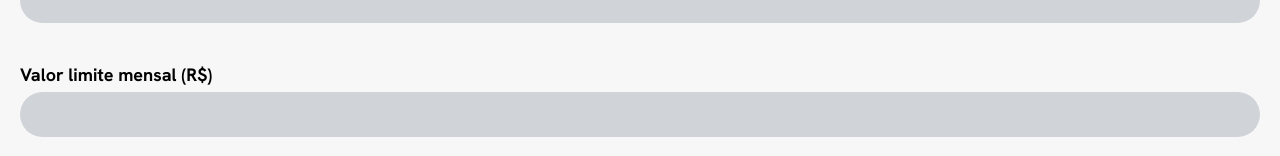
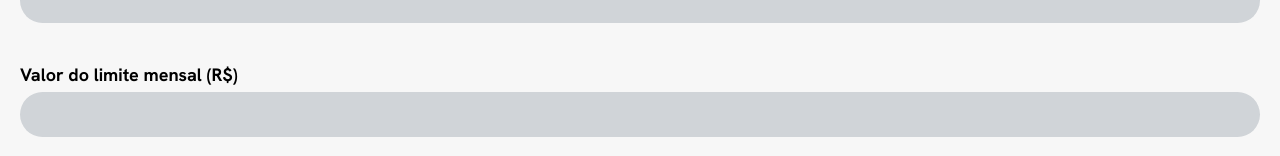
Before and after one commit to Aurinho007/mega-brain, a React (Vite) app: page / in a window 1280 px wide. Both pictures are taken after a click on the button "Nova categoria". Shown: the part 483-639 px from the top of the page. Built offline with nearby package versions, Linux system fonts and the light colour scheme.

Commit message:
Rename label for monthly limit input field

```diff
--- a/src/screens/addItem/AddItem.tsx
+++ b/src/screens/addItem/AddItem.tsx
@@ -81,7 +81,7 @@ const AddItem = ({ show, setShow, setRefresh }: AddItemProps) => {
 				</FormItemContainer>
 
 				<FormItemContainer>
-					<FormItemLabel>Valor limite mensal (R$)</FormItemLabel>
+					<FormItemLabel>Valor do limite mensal (R$)</FormItemLabel>
 					<FormItem value={total} onChange={handleTotalChange} type="tel" inputMode="numeric" />
 				</FormItemContainer>
 
```
